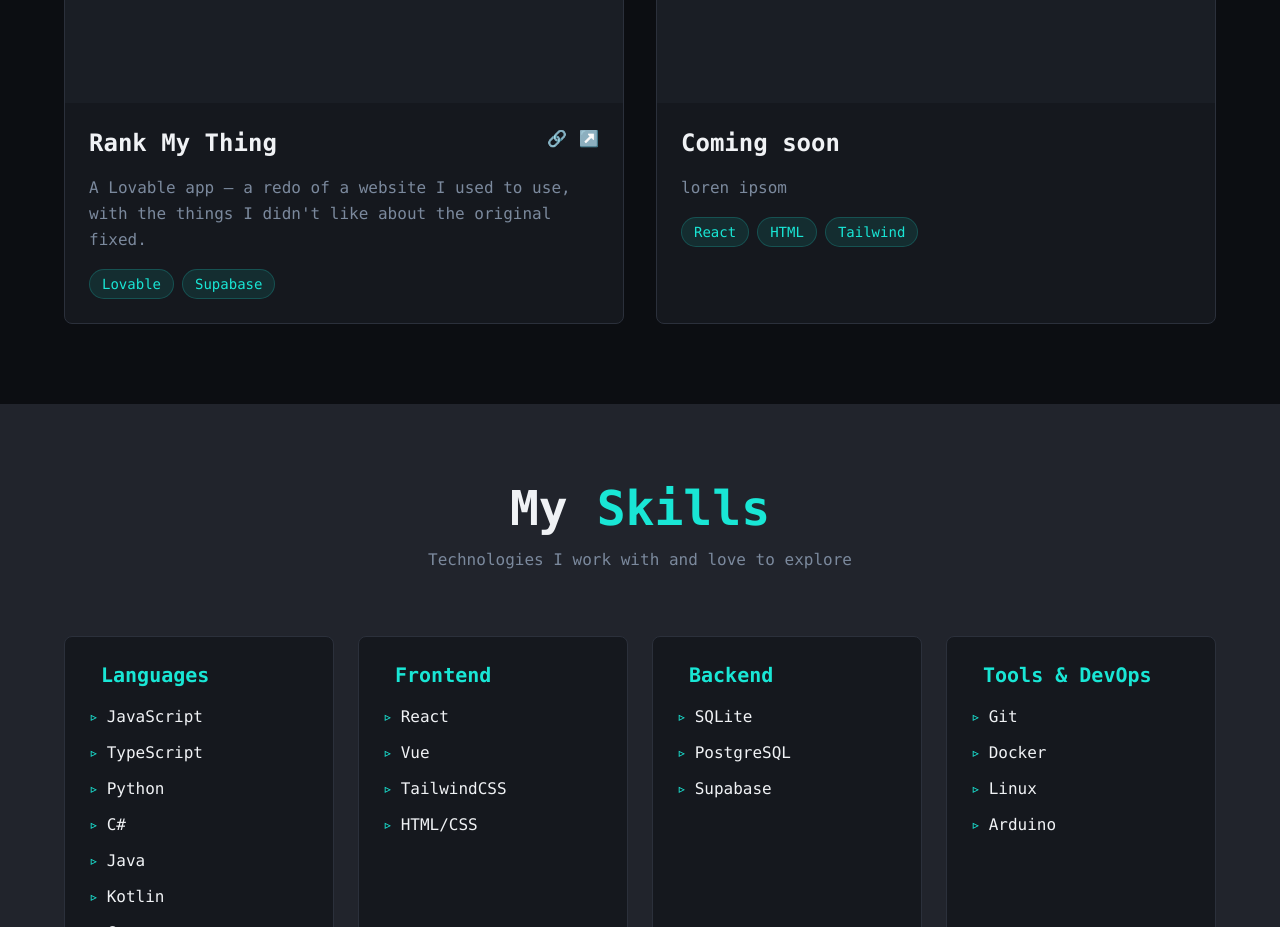
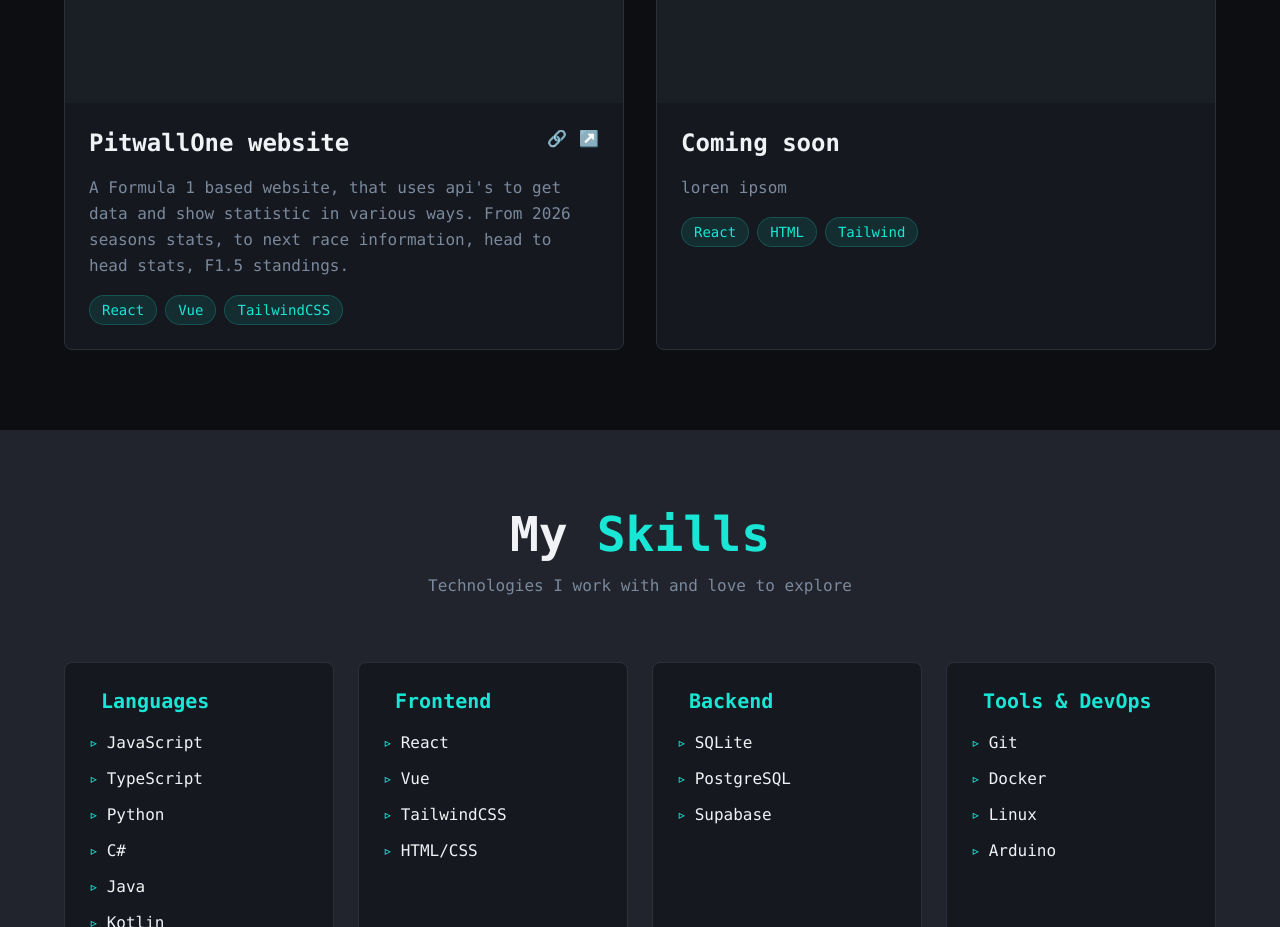
Before and after one commit to SKJonathan/Portfolio_Website, a React (Vite) app: page / in a window 1280 px wide. Shown: the part 1760-2687 px from the top of the page. Built offline with nearby package versions, Linux system fonts and the light colour scheme.

Commit message:
New Project: added f1 website to the project list. And added some more phrases to the typewriter

```diff
--- a/src/components/ProjectSection.jsx
+++ b/src/components/ProjectSection.jsx
@@ -21,11 +21,11 @@ function ProjectSection() {
     },
     {
       id: 3,
-      title: "Rank My Thing",
-      description: "A Lovable app — a redo of a website I used to use, with the things I didn't like about the original fixed.",
-      tags: ["Lovable", "Supabase"],
-      github: "https://github.com/SKJonathan/rank-my-thing",
-      demo: "https://skjonathan.github.io/rank-my-thing/"
+      title: "PitwallOne website",
+      description: "A Formula 1 based website, that uses api's to get data and show statistic in various ways. From 2026 seasons stats, to next race information, head to head stats, F1.5 standings.",
+      tags: ["React", "Vue", "TailwindCSS"],
+      github: "https://github.com/SKJonathan/PitWallOne",
+      demo: "https://pitwallone-po7q.onrender.com/"
     },
     {
       id: 4,
--- a/src/components/TypewriterText.jsx
+++ b/src/components/TypewriterText.jsx
@@ -5,6 +5,8 @@ const phrases = [
   "Space Technologist",
   "Software Developer",
   "Dog Lover",
+  "Computer Visionist",
+  "Full-Stack Developer"
 
 ];
 
```
